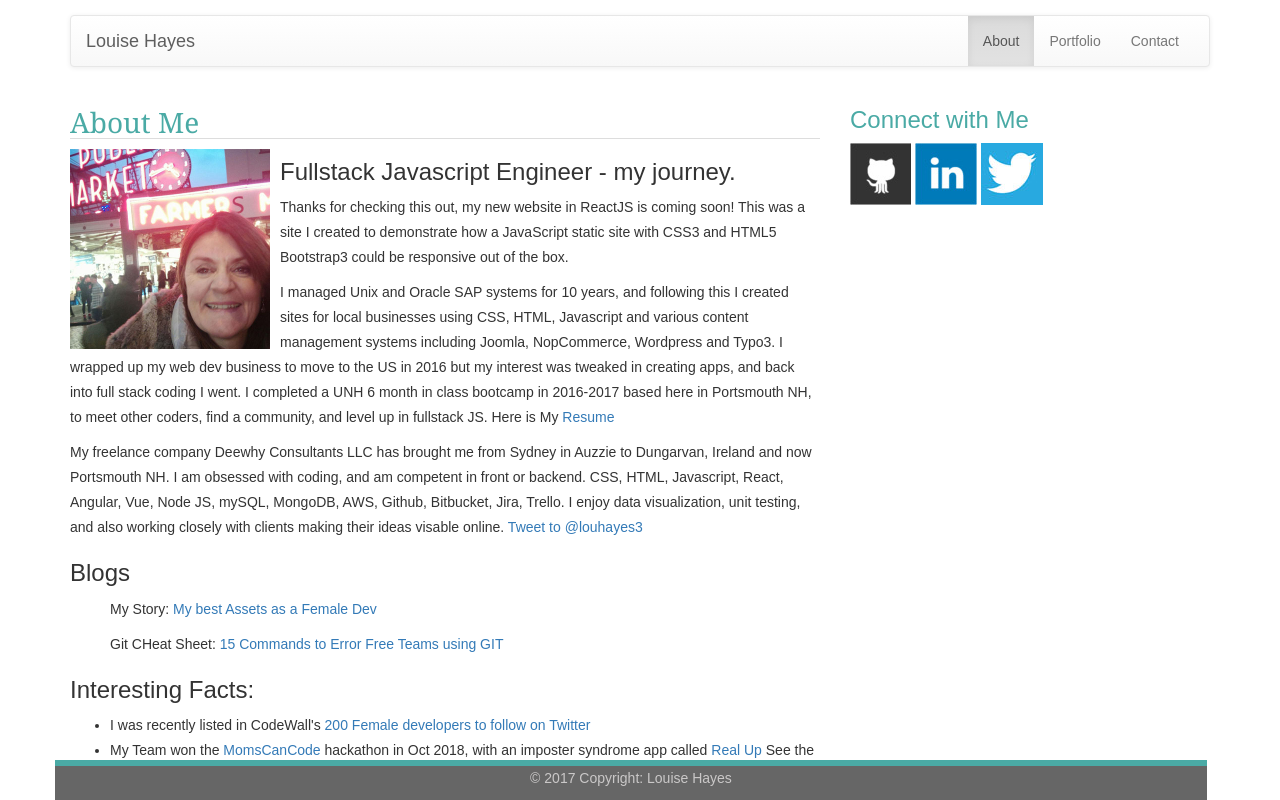
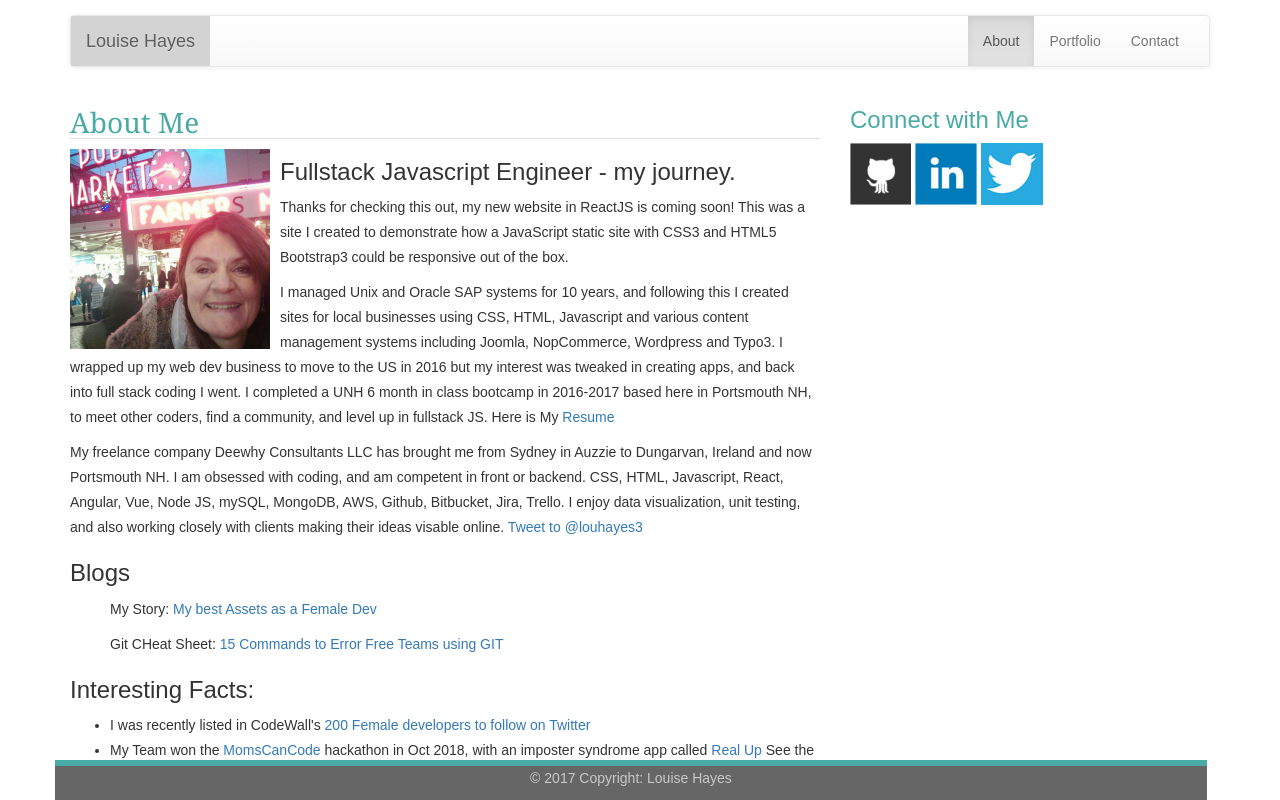
Before and after one commit to louise-hayes/louise-hayes.github.io, a website: page index.html in a window 1280 px wide. In both pictures the pointer is over the element "Louise Hayes". Shown: the top 800 px of the page. Drawn offline with nearby package versions, Linux system fonts and the light colour scheme.

Commit message:
nav hover fix

```diff
--- a/assets/css/style.css
+++ b/assets/css/style.css
@@ -58,7 +58,9 @@ h2 {
 }
 
 .navbar-header:hover {
-    /* background: lightgrey; */
+    background: lightgrey;
+    margin-left: -15px;
+    padding-left:15px;
 
 }
 
```
